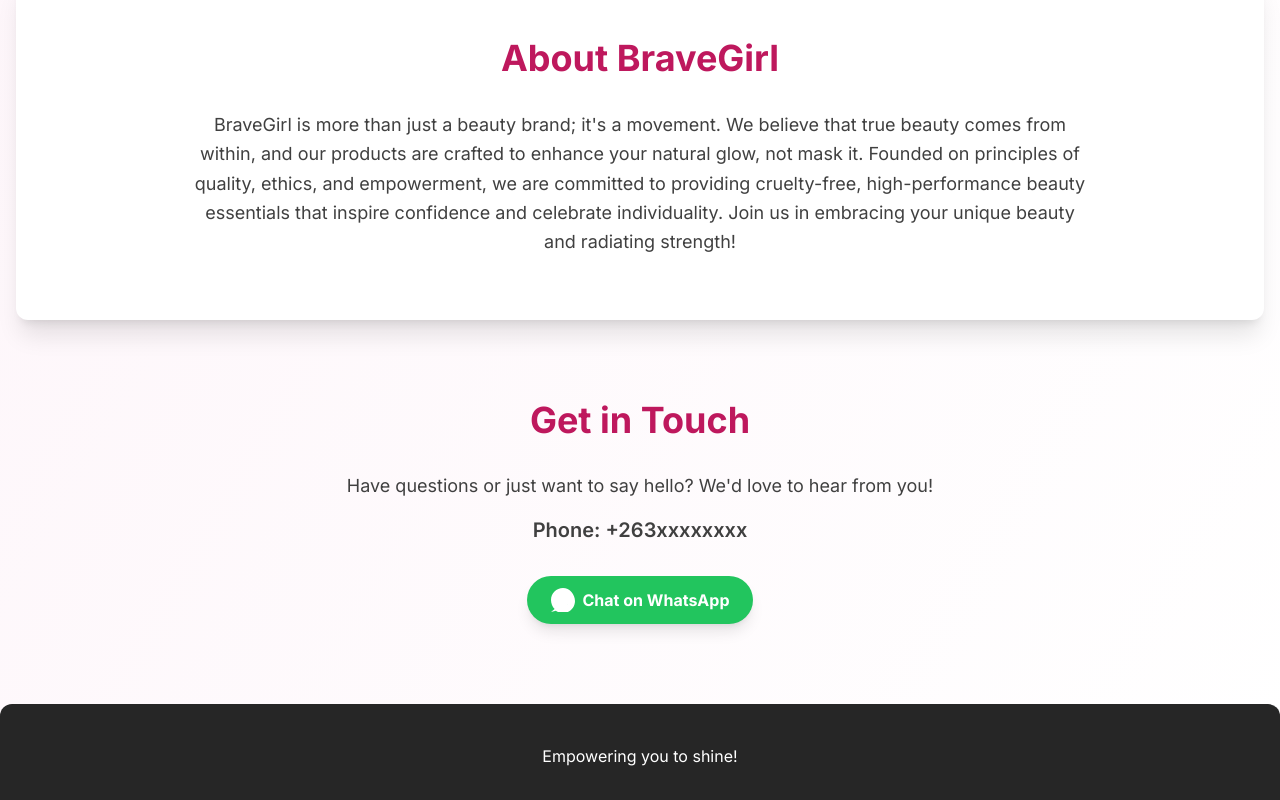
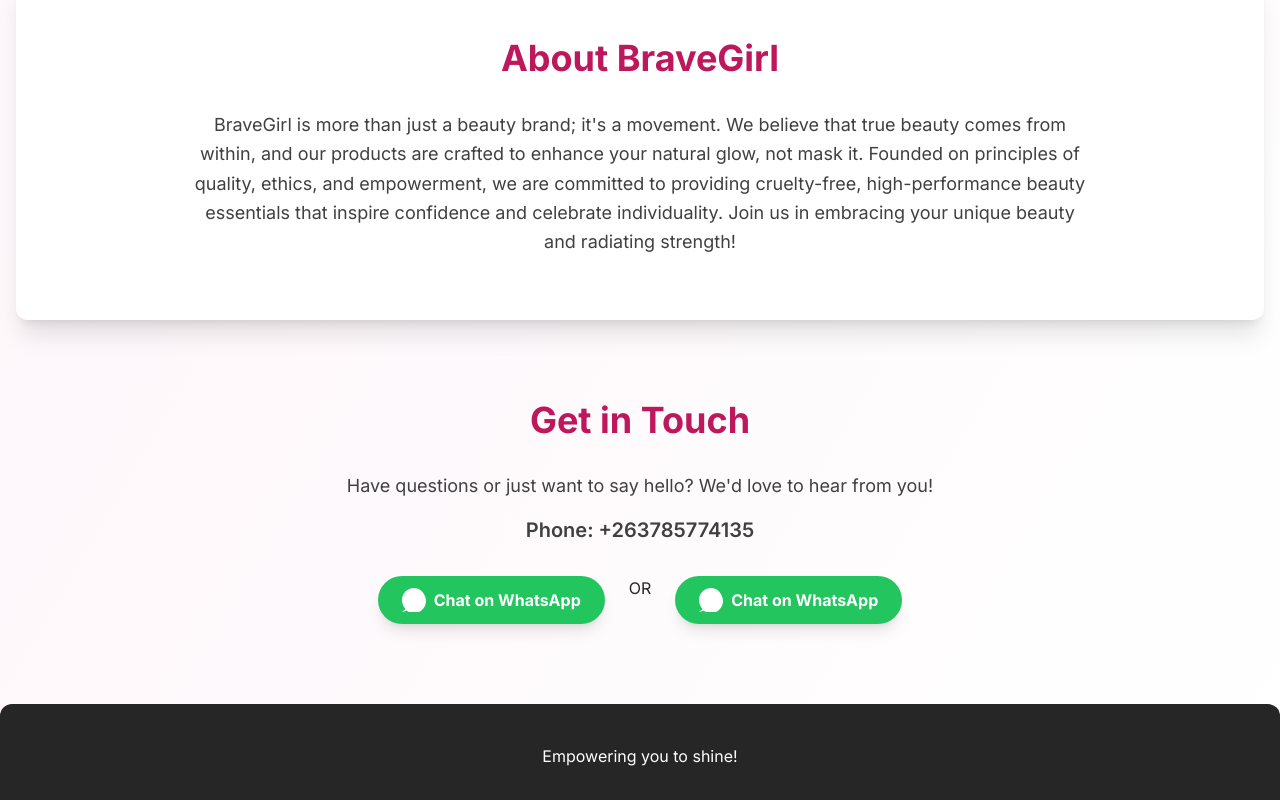
Before and after one commit to MUTSAWASHE13/bravegirl1, a plain HTML site: page index.html in a window 1280 px wide. Shown: the part 1386-2186 px from the top of the page. Drawn offline with nearby package versions, Linux system fonts and the light colour scheme.

Commit message:
Update index.html

```diff
--- a/index.html
+++ b/index.html
@@ -3,7 +3,7 @@
 <head>
     <meta charset="UTF-8">
     <meta name="viewport" content="width=device-width, initial-scale=1.0">
-    <title>BraveGirl - Empowering Beauty</title>
+    <title>BraveGirl by Nicole - Empowering Beauty</title>
     <!-- Tailwind CSS CDN -->
     <script src="https://cdn.tailwindcss.com"></script>
     <style>
@@ -19,7 +19,7 @@
     <!-- Header Section -->
     <header class="bg-white shadow-lg py-4 px-6 md:px-12 rounded-b-xl">
         <nav class="container mx-auto flex justify-between items-center flex-wrap">
-            <a href="#" class="text-3xl font-bold text-pink-600 hover:text-pink-700 transition-colors duration-300 rounded-md p-2">BraveGirl</a>
+            <a href="#" class="text-3xl font-bold text-pink-600 hover:text-pink-700 transition-colors duration-300 rounded-md p-2">BraveGirl By NICOLE</a>
             <div class="hidden md:flex space-x-8">
                 <a href="#" class="text-lg font-medium text-neutral-700 hover:text-pink-600 transition-colors duration-300 rounded-md p-2">Home</a>
                 <a href="#products" class="text-lg font-medium text-neutral-700 hover:text-pink-600 transition-colors duration-300 rounded-md p-2">Products</a>
@@ -110,10 +110,18 @@
         <h2 class="text-4xl font-bold text-pink-700 mb-8">Get in Touch</h2>
         <p class="text-lg text-neutral-700 mb-4">Have questions or just want to say hello? We'd love to hear from you!</p>
 
-        <p class="text-xl font-semibold text-neutral-700">Phone: +263xxxxxxxx</p>
+        <p class="text-xl font-semibold text-neutral-700">Phone: +263785774135</p>
         <div class="mt-8 flex justify-center space-x-6">
             <!-- WhatsApp Link -->
-            <a href="https://wa.me/263773107210" target="_blank" class="inline-flex items-center bg-green-500 hover:bg-green-600 text-white font-bold py-3 px-6 rounded-full shadow-lg transform hover:scale-105 transition-all duration-300 ease-in-out">
+            <a href="https://wa.me/263+263788840493" target="_blank" class="inline-flex items-center bg-green-500 hover:bg-green-600 text-white font-bold py-3 px-6 rounded-full shadow-lg transform hover:scale-105 transition-all duration-300 ease-in-out">
+                <svg class="w-6 h-6 mr-2" fill="currentColor" viewBox="0 0 24 24" xmlns="http://www.w3.org/2000/svg">
+                    <path d="M12 0C5.373 0 0 5.373 0 12c0 3.535 1.402 6.732 3.656 9.055L0 24l4.904-1.29a11.95 11.95 0 007.096 2.308c6.627 0 12-5.373 12-12S18.627 0 12 0zm4.5 16.5c-.24-.096-.947-.467-1.09-.519-.143-.052-.247-.078-.35-.078s-.273.04-.417.203c-.144.164-.557.7-.681.844-.125.144-.249.162-.462.054-.213-.108-.901-.332-1.716-1.056-.632-.56-1.059-.942-1.184-1.156-.125-.213-.013-.33-.013-.466s.098-.247.146-.33c.048-.083.104-.143.156-.247s.078-.182.117-.306c.039-.125.019-.232-.007-.33-.026-.098-.35-.845-.48-1.15-.13-.306-.257-.255-.35-.255-.094 0-.203-.013-.31-.013-.106 0-.276.039-.42.203-.144.164-.557.545-.557 1.328 0 .783.57 1.54 1.144 2.26.574.72 1.357 1.258 2.15 1.62.793.36 1.196.485 1.61.45.414-.035 1.05-.43 1.2-.843.15-.413.15-.765.105-.844-.045-.079-.164-.12-.34-.203z"/>
+                </svg>
+                Chat on WhatsApp
+            </a>
+            <p>OR</p>
+
+            <a href="https://wa.me/263+263788840493" target="_blank" class="inline-flex items-center bg-green-500 hover:bg-green-600 text-white font-bold py-3 px-6 rounded-full shadow-lg transform hover:scale-105 transition-all duration-300 ease-in-out">
                 <svg class="w-6 h-6 mr-2" fill="currentColor" viewBox="0 0 24 24" xmlns="http://www.w3.org/2000/svg">
                     <path d="M12 0C5.373 0 0 5.373 0 12c0 3.535 1.402 6.732 3.656 9.055L0 24l4.904-1.29a11.95 11.95 0 007.096 2.308c6.627 0 12-5.373 12-12S18.627 0 12 0zm4.5 16.5c-.24-.096-.947-.467-1.09-.519-.143-.052-.247-.078-.35-.078s-.273.04-.417.203c-.144.164-.557.7-.681.844-.125.144-.249.162-.462.054-.213-.108-.901-.332-1.716-1.056-.632-.56-1.059-.942-1.184-1.156-.125-.213-.013-.33-.013-.466s.098-.247.146-.33c.048-.083.104-.143.156-.247s.078-.182.117-.306c.039-.125.019-.232-.007-.33-.026-.098-.35-.845-.48-1.15-.13-.306-.257-.255-.35-.255-.094 0-.203-.013-.31-.013-.106 0-.276.039-.42.203-.144.164-.557.545-.557 1.328 0 .783.57 1.54 1.144 2.26.574.72 1.357 1.258 2.15 1.62.793.36 1.196.485 1.61.45.414-.035 1.05-.43 1.2-.843.15-.413.15-.765.105-.844-.045-.079-.164-.12-.34-.203z"/>
                 </svg>
```
